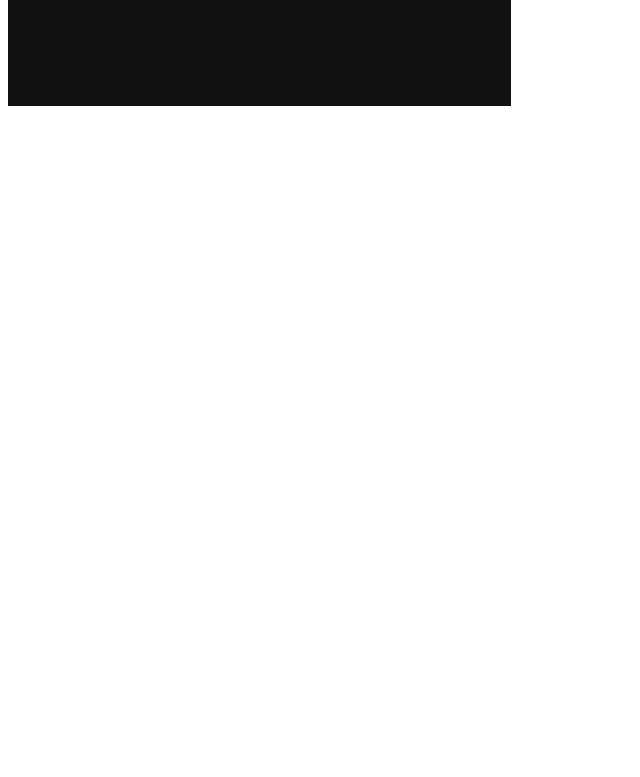
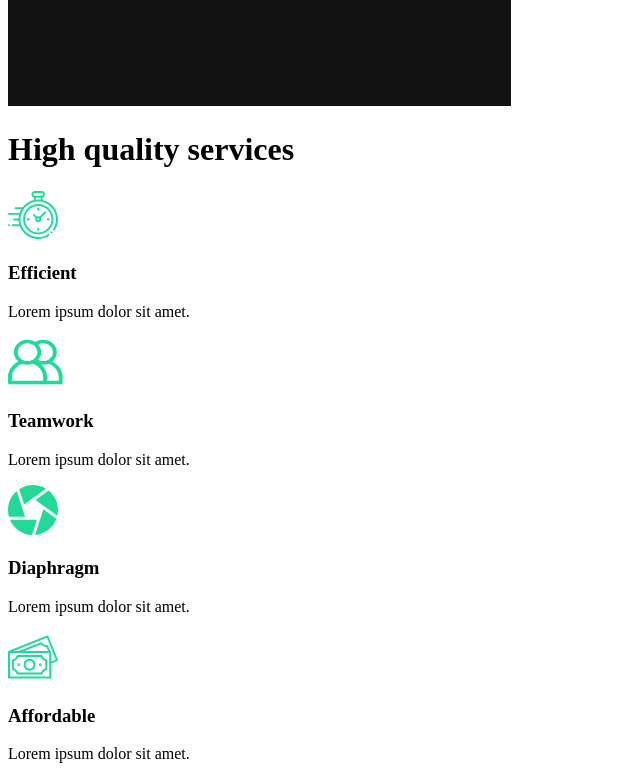
Before and after one commit to Alok-Senapati/Portfolio-Template, a React (Create React App) app: page / in a window 1280 px wide. Shown: the part 900-1677 px from the top of the page, without its empty margins (0-640 px from the left). Before the commit the page ends 1018 px from the top, so only its background shows below. Built offline with nearby package versions, Linux system fonts and the light colour scheme.

Commit message:
Services Section Content

```diff
--- a/src/components/AboutSection.js
+++ b/src/components/AboutSection.js
@@ -5,6 +5,7 @@
   return (
     <div>
       <div className="description">
+        <div className="title">
           <div className="hide">
             <h1>We work to make</h1>
           </div>
@@ -16,6 +17,8 @@
           <div className="hide">
             <h1>true.</h1>
           </div>
+        </div>
+
         <p>
           Contact us for any photography or videography ideas that you have. We
           have proffesionals with amazing skills.
--- /dev/null
+++ b/src/components/ServicesSection.js
@@ -0,0 +1,53 @@
+import React from "react";
+import clock from "../img/clock.svg";
+import teamwork from "../img/teamwork.svg";
+import diaphragm from "../img/diaphragm.svg";
+import money from "../img/money.svg";
+import home2 from "../img/home2.png";
+
+function ServicesSection() {
+  return (
+    <div className="services">
+      <div className="description">
+        <h1>
+          High <span>quality</span> services
+        </h1>
+        <div className="cards">
+          <div className="card">
+            <div className="icon">
+              <img src={clock} alt="clock" />
+              <h3>Efficient</h3>
+              <p>Lorem ipsum dolor sit amet.</p>
+            </div>
+          </div>
+          <div className="card">
+            <div className="icon">
+              <img src={teamwork} alt="clock" />
+              <h3>Teamwork</h3>
+              <p>Lorem ipsum dolor sit amet.</p>
+            </div>
+          </div>
+          <div className="card">
+            <div className="icon">
+              <img src={diaphragm} alt="clock" />
+              <h3>Diaphragm</h3>
+              <p>Lorem ipsum dolor sit amet.</p>
+            </div>
+          </div>
+          <div className="card">
+            <div className="icon">
+              <img src={money} alt="clock" />
+              <h3>Affordable</h3>
+              <p>Lorem ipsum dolor sit amet.</p>
+            </div>
+          </div>
+        </div>
+      </div>
+      <div className="image">
+        <img src={home2} alt="" />
+      </div>
+    </div>
+  );
+}
+
+export default ServicesSection;
--- a/src/pages/AbouUs.js
+++ b/src/pages/AbouUs.js
@@ -1,10 +1,12 @@
 import React from "react";
 import AboutSection from "../components/AboutSection";
+import ServicesSection from "../components/ServicesSection";
 
 function AbouUs() {
   return (
     <div>
       <AboutSection />
+      <ServicesSection />
     </div>
   );
 }
```
Also changed, not shown: 1 other file (tests, documents, lock files or other folders). Lines whose indentation alone changed are shown as unchanged.
